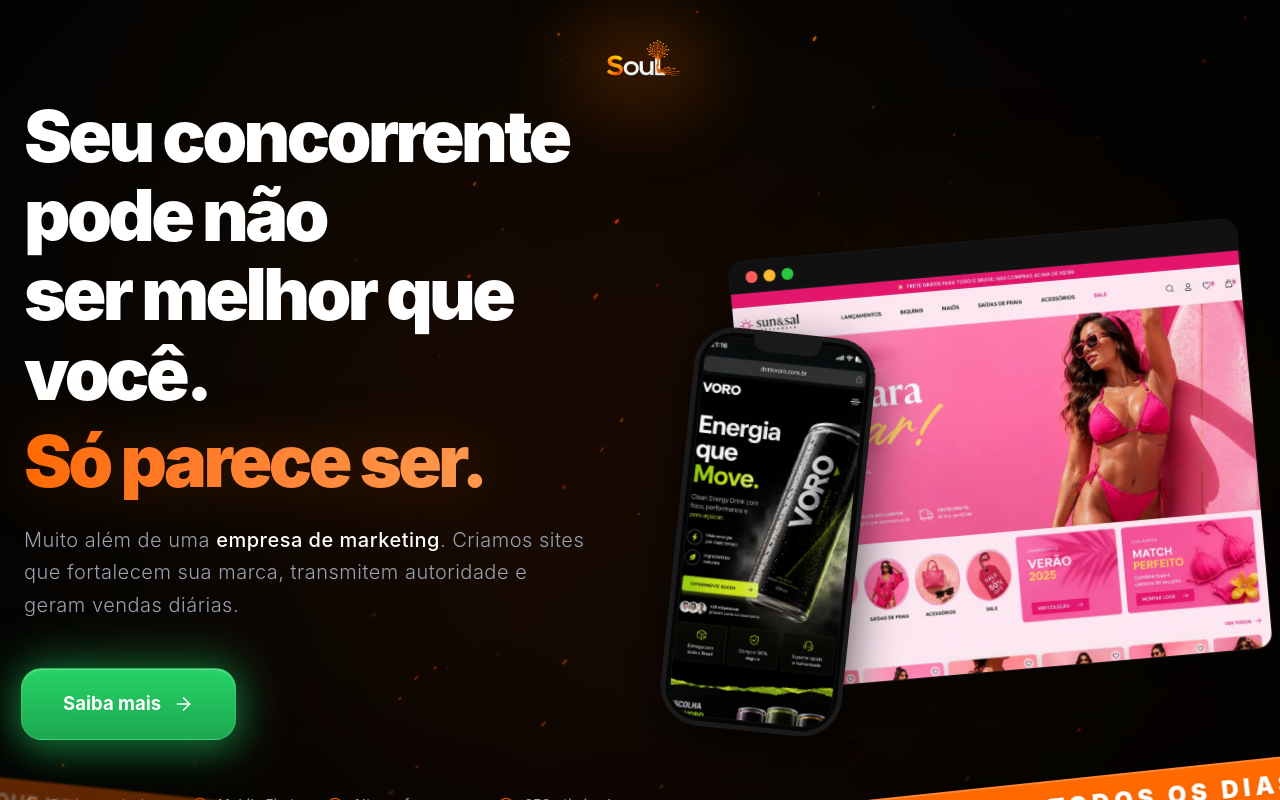
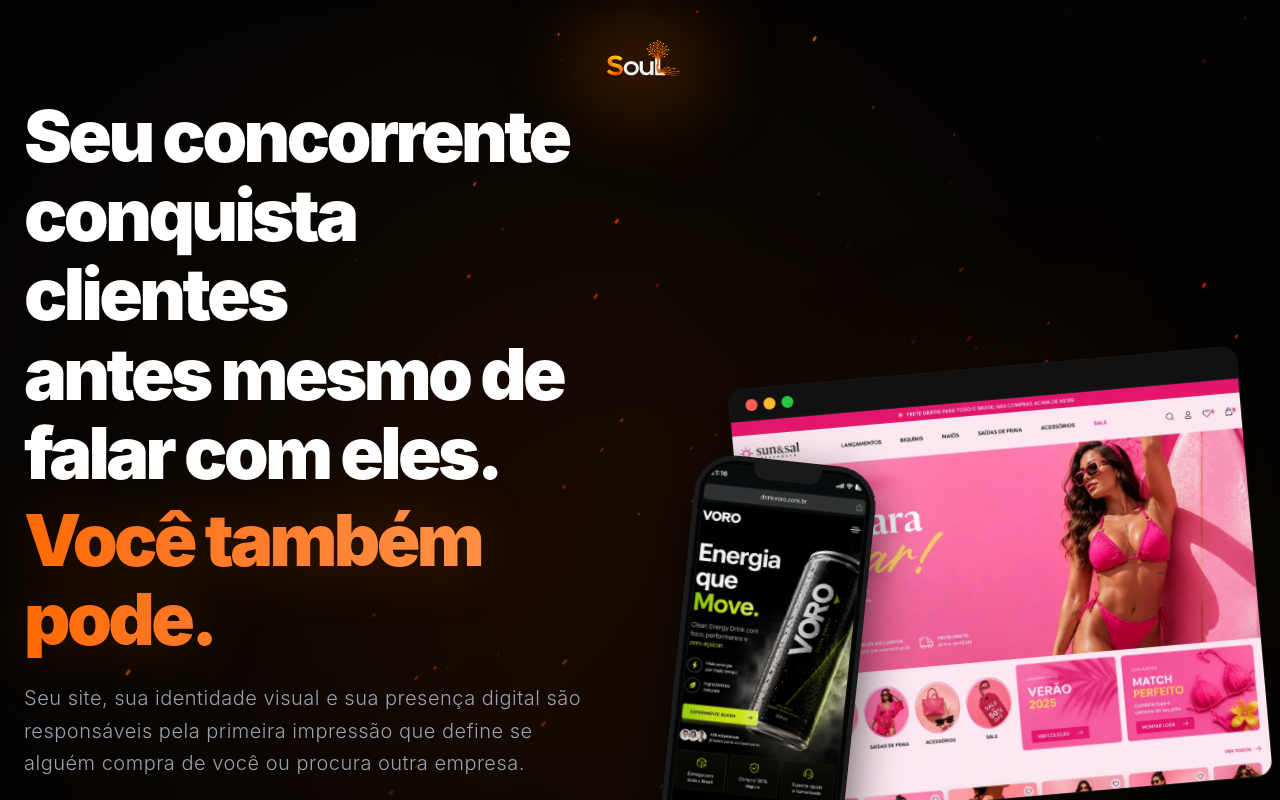
Before and after one commit to manSAdioca/Soul-Design, a React (Vite) app: page / in a window 1280 px wide. Shown: the top 800 px of the page. Built offline with nearby package versions, Linux system fonts and the light colour scheme.

Commit message:
chore: atualiza copy principal do Hero conforme solicitado

```diff
--- a/src/components/Hero.jsx
+++ b/src/components/Hero.jsx
@@ -194,10 +194,10 @@ export default function Hero() {
             className="text-4xl sm:text-5xl md:text-7xl font-black tracking-tighter text-white leading-[1.1] mb-6 perspective-[1000px]"
           >
             {/* Animating word by word */}
-            <span className="inline-block"><span className="word inline-block">Seu</span>&nbsp;<span className="word inline-block">concorrente</span>&nbsp;<span className="word inline-block">pode</span>&nbsp;<span className="word inline-block">não</span></span><br className="hidden lg:block" />
-            <span className="inline-block"><span className="word inline-block">ser</span>&nbsp;<span className="word inline-block">melhor</span>&nbsp;<span className="word inline-block">que</span>&nbsp;<span className="word inline-block">você.</span></span><br className="hidden lg:block" />
+            <span className="inline-block"><span className="word inline-block">Seu</span>&nbsp;<span className="word inline-block">concorrente</span>&nbsp;<span className="word inline-block">conquista</span>&nbsp;<span className="word inline-block">clientes</span></span><br className="hidden lg:block" />
+            <span className="inline-block"><span className="word inline-block">antes</span>&nbsp;<span className="word inline-block">mesmo</span>&nbsp;<span className="word inline-block">de</span>&nbsp;<span className="word inline-block">falar</span>&nbsp;<span className="word inline-block">com</span>&nbsp;<span className="word inline-block">eles.</span></span><br className="hidden lg:block" />
             <span className="word inline-block bg-gradient-to-r from-[#FF6A00] to-[#ff984d] text-transparent bg-clip-text mt-2 drop-shadow-[0_0_30px_rgba(255,106,0,0.2)]">
-              Só parece ser.
+              Você também pode.
             </span>
           </h1>
 
@@ -205,7 +205,8 @@ export default function Hero() {
             ref={subheadRef}
             className="text-lg sm:text-xl text-gray-400 font-light leading-relaxed mb-12 max-w-[90%] lg:max-w-none tracking-wide"
           >
-            Muito além de uma <strong className="text-white font-medium">empresa de marketing</strong>. Criamos sites que fortalecem sua marca, transmitem autoridade e geram vendas diárias.
+            Seu site, sua identidade visual e sua presença digital são responsáveis pela primeira impressão que define se alguém compra de você ou procura outra empresa.<br/><br/>
+            Criamos experiências digitais que aumentam autoridade, confiança e conversão.
           </h2>
 
           <div ref={ctaRef} className="flex flex-col items-center lg:items-start gap-4 mb-14 w-full sm:w-auto relative">
```
